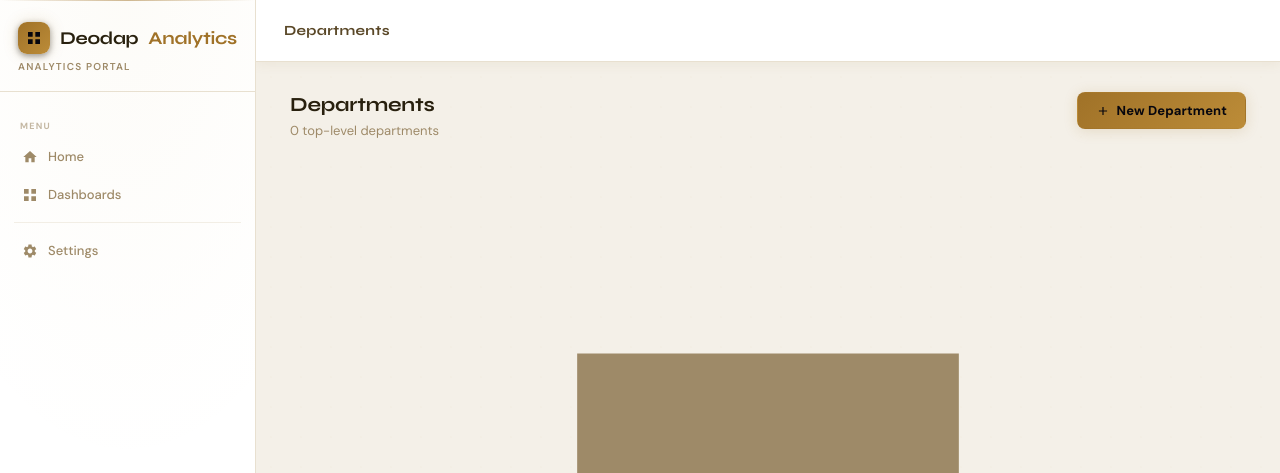
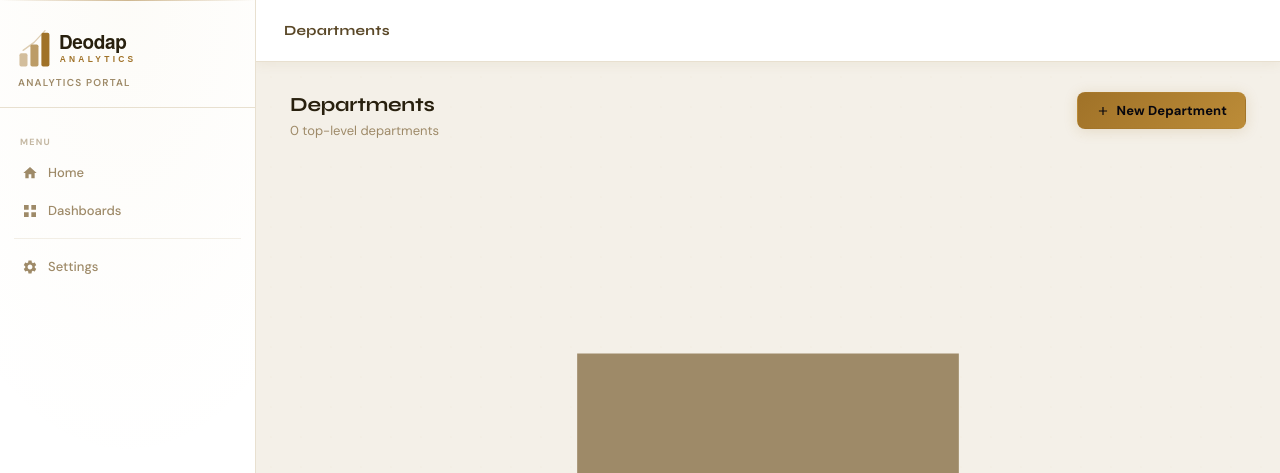
Before and after one commit to alishdeodap-cmyk/analytics_dash_to_web, a Flask app: template templates/admin/departments.html in a window 1280 px wide. Shown: the top 473 px of the page. Run offline with Flask 3, Linux system fonts and the light colour scheme; the template is opened without the code that fills it, so the values that code supplies are empty.

Commit message:
feat: Add Deodap Analytics SVG logo
- New logo SVG files: logo.svg (dark bg) and logo-light.svg (light bg)
- Rising bar chart icon + 'Deodap' bold + 'ANALYTICS' letterSpaced
- Sidebar: logo image replaces plain text brand
- Login page: logo shown above sign-in card
- Theme toggle automatically swaps logo variant (dark/light)

Co-Authored-By: Claude Sonnet 4.6 <noreply@anthropic.com>

```diff
--- a/static/js/app.js
+++ b/static/js/app.js
@@ -6,6 +6,12 @@ function setTheme(theme) {
     localStorage.setItem('ah-theme', theme);
     document.getElementById('themeDark').classList.toggle('active', theme === 'dark');
     document.getElementById('themeLight').classList.toggle('active', theme === 'light');
+    // Swap sidebar logo for correct theme
+    const logo = document.getElementById('sidebarLogo');
+    if (logo) {
+        const base = logo.src.replace(/logo(-light)?\.svg$/, '');
+        logo.src = base + (theme === 'light' ? 'logo-light.svg' : 'logo.svg');
+    }
 }
 // Apply saved theme immediately (default: dark)
 (function () {
--- a/templates/auth/login.html
+++ b/templates/auth/login.html
@@ -89,7 +89,8 @@
     <div class="grid-bg"></div>
     <div class="wrapper">
         <div class="brand">
-            <div class="brand-logo">Deodap <span>Analytics</span></div>
+            <img src="/static/img/logo.svg" alt="Deodap Analytics"
+                 style="height:58px;width:auto;display:block;margin:0 auto 8px;">
             <div class="brand-sub">Internal Analytics Portal</div>
         </div>
 
--- a/templates/base.html
+++ b/templates/base.html
@@ -14,13 +14,12 @@
     <!-- ── SIDEBAR ─────────────────────────────────────────── -->
     <aside class="sidebar" id="sidebar">
         <div class="sidebar-brand">
-            <div class="brand-logo">
-                <div class="brand-icon">
-                    <svg viewBox="0 0 24 24" fill="currentColor"><path d="M3 3h7v7H3V3zm0 11h7v7H3v-7zm11-11h7v7h-7V3zm0 11h7v7h-7v-7z"/></svg>
-                </div>
-                Deodap <span>Analytics</span>
-            </div>
-            <div class="brand-sub">{% if current_user.is_admin %}Admin Panel{% else %}Analytics Portal{% endif %}</div>
+            <!-- src is swapped by setTheme() in app.js on load -->
+            <img id="sidebarLogo"
+                 src="{{ url_for('static', filename='img/logo-light.svg') }}"
+                 alt="Deodap Analytics"
+                 style="height:48px;width:auto;max-width:190px;display:block;">
+            <div class="brand-sub" style="margin-top:6px;">{% if current_user.is_admin %}Admin Panel{% else %}Analytics Portal{% endif %}</div>
         </div>
 
         <nav class="sidebar-nav">
```
Also changed, not shown: static/img/logo-light.svg (added), static/img/logo.svg (added).
